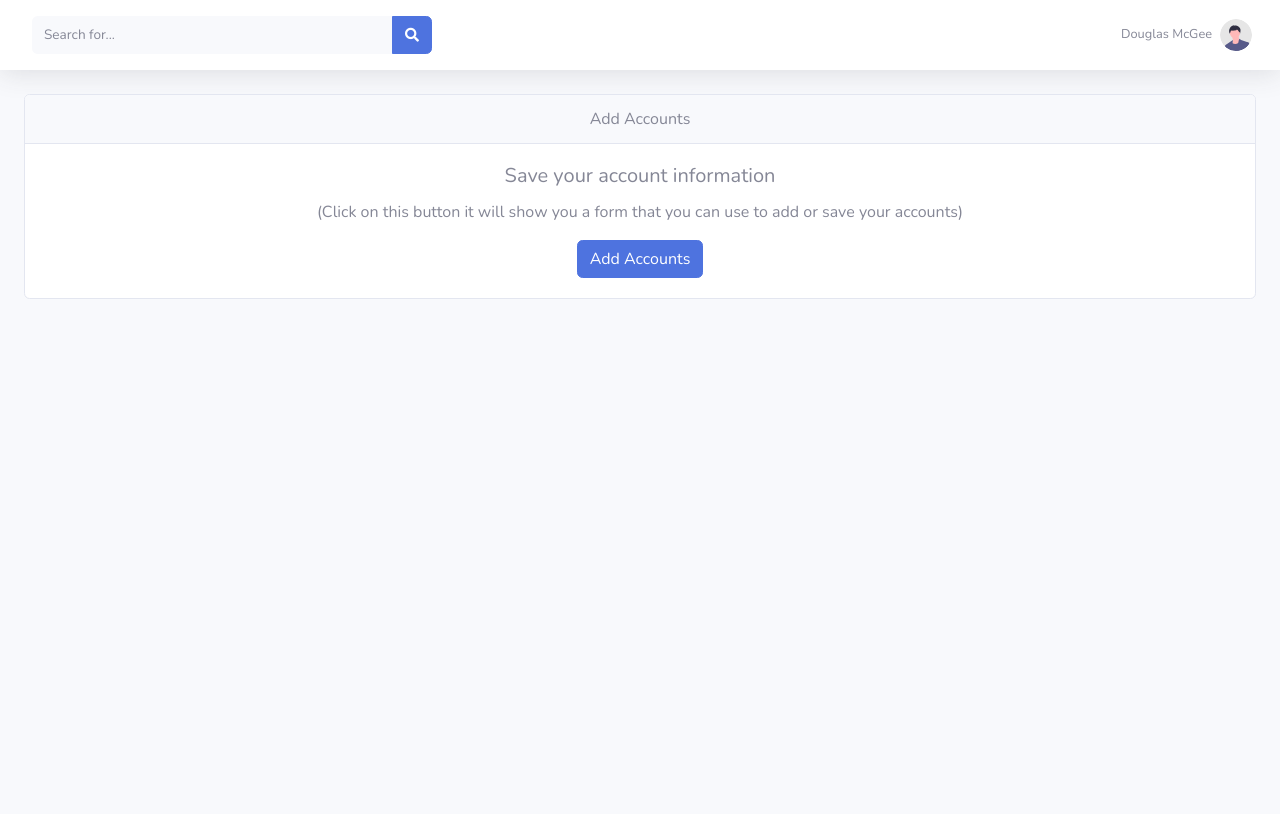
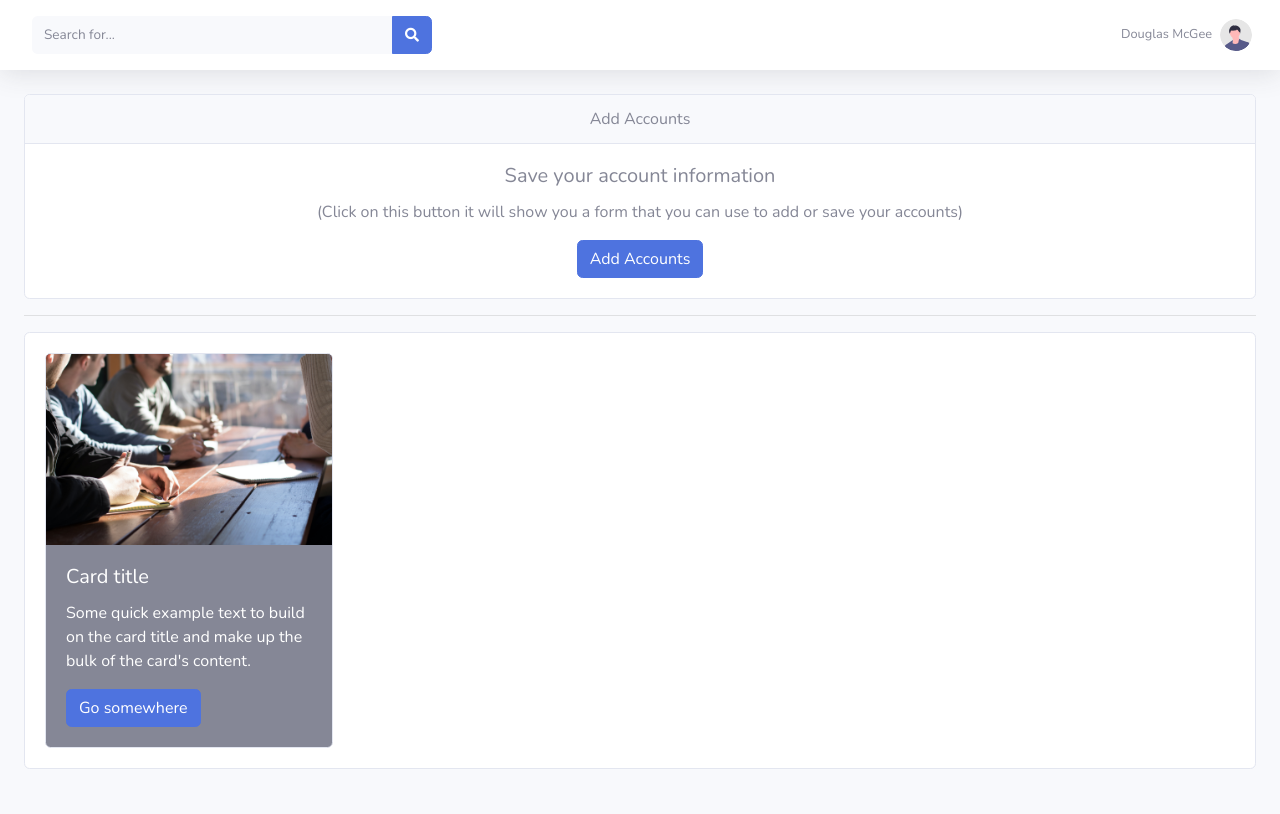
Before and after one commit to AymanSdq/AccountSaver, a PHP site: page /dashboard.php in a window 1280 px wide. Run offline with PHP 8.4, Linux system fonts and the light colour scheme; the visitor is signed in with stand-in values (Sample User, id 1).

Commit message:
Edited 11:30

```diff
--- a/dashboard.php
+++ b/dashboard.php
@@ -192,9 +192,23 @@
                                         <!-- End of cadr body  -->
 
                                         </div>
+                                        <hr>
+                                        <!-- indormation -->
+                                        <div class="card">
+                                                <div class="card-body d-flex card-primary ">
+                                                    <div class="card bg-secondary text-white" style="width: 18rem;">
+                                                    <img class="card-img-top" src="img/dashboard/team.jpg" alt="Card image cap">
+                                                    <div class="card-body">
+                                                        <h5 class="card-title">Card title</h5>
+                                                        <p class="card-text">Some quick example text to build on the card title and make up the bulk of the card's content.</p>
+                                                        <a href="#" class="btn btn-primary">Go somewhere</a>
+                                                    </div>
+                                                    </div>
+                                                </div>
+                                        </div>
 
                                     </div>
-
+                                    <!-- footer  -->
                                     <!-- /.container-fluid -->
                                 </div>
                                 <!-- End of Main Content -->
```
Also changed, not shown: img/dashboard/datacenter.jpg (added), img/dashboard/team.jpg (added).
